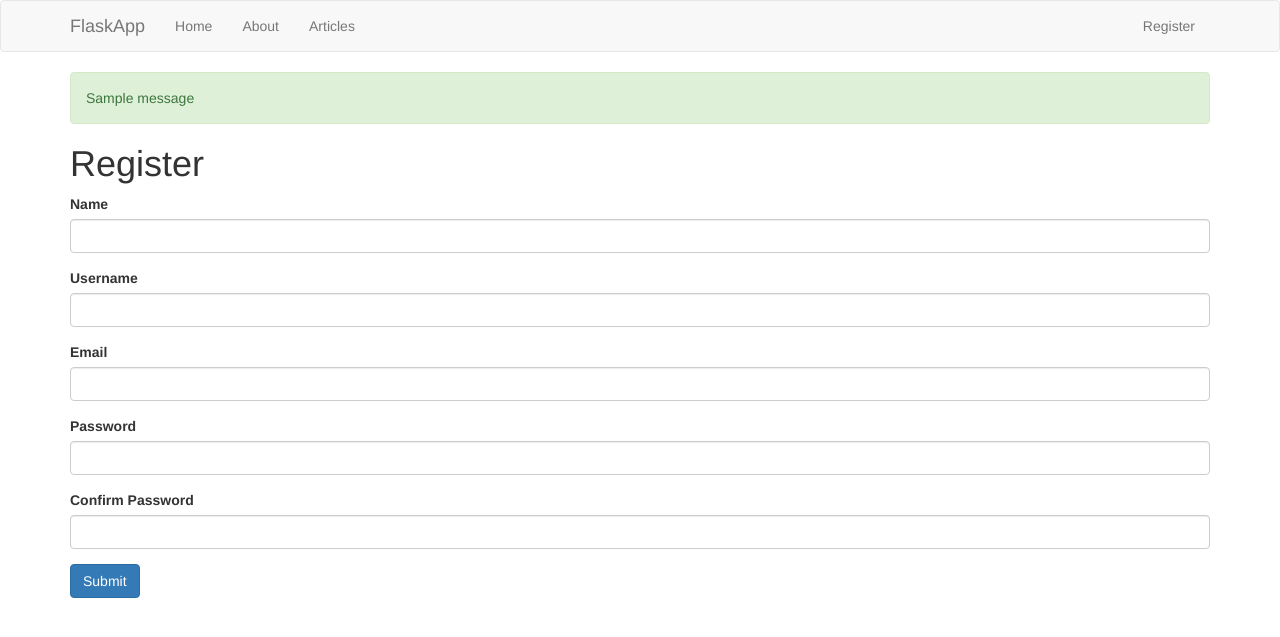
After one commit to CraneJen/FlaskApp, a Flask app: page /register in a window 1280 px wide. The commit adds this page. Shown: the top 637 px of the page. Run offline with Flask 2, Linux system fonts and the light colour scheme; one stand-in notice (Sample message) is shown; some libraries are stand-ins or nearby versions.

Commit message:
Add user register

```diff
--- a/flaskapp/app.py
+++ b/flaskapp/app.py
@@ -1,6 +1,17 @@
-from flask import Flask, render_template
+from flask import Flask, render_template, request, session, flash, redirect, url_for
+import psycopg2
+# from psycopg2.extensions import parse_dsn
+from wtforms import Form, TextField, StringField, PasswordField, validators
+from passlib.hash import sha256_crypt
+import os
+
 
 app = Flask(__name__)
+# config  Postgresql
+conn = psycopg2.connect(os.environ['PSQL_DSN'])
+# secret key
+app.secret_key = os.environ['SECRET_KEY']
+# debug
 app.debug = True
 
 
@@ -19,5 +30,44 @@ def articles():
     return render_template('articles.html')
 
 
+class RegisterForm(Form):
+    name = StringField('Name', [validators.Length(min=1, max=50)])
+    username = StringField('Username', [validators.Length(min=1, max=25)])
+    email = StringField('Email', [validators.Length(min=6, max=50)])
+    password = PasswordField('Password', [
+        validators.DataRequired(),
+        validators.EqualTo('confirm', message='Password do not match!')
+    ])
+    confirm = PasswordField('Confirm Password')
+
+
+@app.route('/register', methods=['GET', 'POST'])
+def register():
+    form = RegisterForm(request.form)
+    if request.method == 'POST' and form.validate():
+        name = form.name.data
+        email = form.email.data
+        username = form.username.data
+        password = sha256_crypt.encrypt(str(form.password.data))
+
+        # Create cursor
+        cur = conn.cursor()
+
+        try:
+            cur.execute("INSERT INTO users(name,username,email,password) VALUES(%s, %s, %s, %s)", (name, username, email, password))
+            conn.commit()
+            # close connect
+            cur.close()
+            flash('You are now register adn can log in!!', 'success')
+            return redirect(url_for('index'))
+        except Exception as e:
+            print(e)
+            conn.rollback()
+            # cur.close()
+            flash('The username is be registerd!', 'warning')
+
+    return render_template('register.html', form=form)
+
+
 if __name__ == '__main__':
     app.run()
--- /dev/null
+++ b/flaskapp/templates/include/formhelpers.html
@@ -0,0 +1,9 @@
+{% macro render_field(field) %}
+    {{ field.label }}
+    {{ field(**kwargs)|safe }}
+    {% if field.errors %}
+        {% for error in field.errors %}
+            <span class="htlp-inline">{{ error }}</span>
+        {% endfor %}
+    {% endif %}
+{% endmacro %}
--- /dev/null
+++ b/flaskapp/templates/include/messages.html
@@ -0,0 +1,7 @@
+{% with messages = get_flashed_messages(with_categories=true) %}
+  {% if messages %}
+    {% for category, message in messages %}
+      <div class="alert alert-{{ category }}">{{ message }}</div>
+    {% endfor %}
+  {% endif %}
+{% endwith %}
--- a/flaskapp/templates/include/navbar.html
+++ b/flaskapp/templates/include/navbar.html
@@ -42,6 +42,7 @@
       </form>
       -->
       <ul class="nav navbar-nav navbar-right">
+        <li><a href="/register">Register</a></li>
         <!--
           <li class="dropdown">
           <a href="#" class="dropdown-toggle" data-toggle="dropdown" role="button" aria-haspopup="true" aria-expanded="false">Dropdown <span class="caret"></span></a>
--- a/flaskapp/templates/layout.html
+++ b/flaskapp/templates/layout.html
@@ -8,6 +8,7 @@
     <link rel="stylesheet" type="text/css" href="https://maxcdn.bootstrapcdn.com/bootstrap/3.3.7/css/bootstrap.min.css">
     {% include 'include/navbar.html' %}
     <div class="container">
+        {% include 'include/messages.html' %}
         {% block content %}
 
         {% endblock content %}
--- /dev/null
+++ b/flaskapp/templates/register.html
@@ -0,0 +1,24 @@
+{% extends "layout.html" %}
+
+{% block content %}
+    <h1>Register</h1>
+    {% from 'include/formhelpers.html' import render_field %}
+    <form method="POST" action="">
+        <div class="form-group">
+            {{ render_field(form.name, class = "form-control") }}
+        </div>
+        <div class="form-group">
+            {{ render_field(form.username, class = "form-control") }}
+        </div>
+        <div class="form-group">
+            {{ render_field(form.email, class = "form-control") }}
+        </div>
+        <div class="form-group">
+            {{ render_field(form.password, class = "form-control") }}
+        </div>
+        <div class="form-group">
+            {{ render_field(form.confirm, class = "form-control") }}
+        </div>
+        <p><input type="submit" value="Submit" class="btn btn-primary"></p>
+    </form>
+{% endblock content %}
--- a/requirements.txt
+++ b/requirements.txt
@@ -1,9 +1,12 @@
 click==6.7
 Flask==0.12.2
 Flask-SQLAlchemy==2.2
+Flask-WTF==0.14.2
 itsdangerous==0.24
 Jinja2==2.9.6
 MarkupSafe==1.0
+passlib==1.7.1
 psycopg2==2.7.3
 SQLAlchemy==1.1.12
 Werkzeug==0.12.2
+WTForms==2.1
```
Also changed, not shown: README.md.
